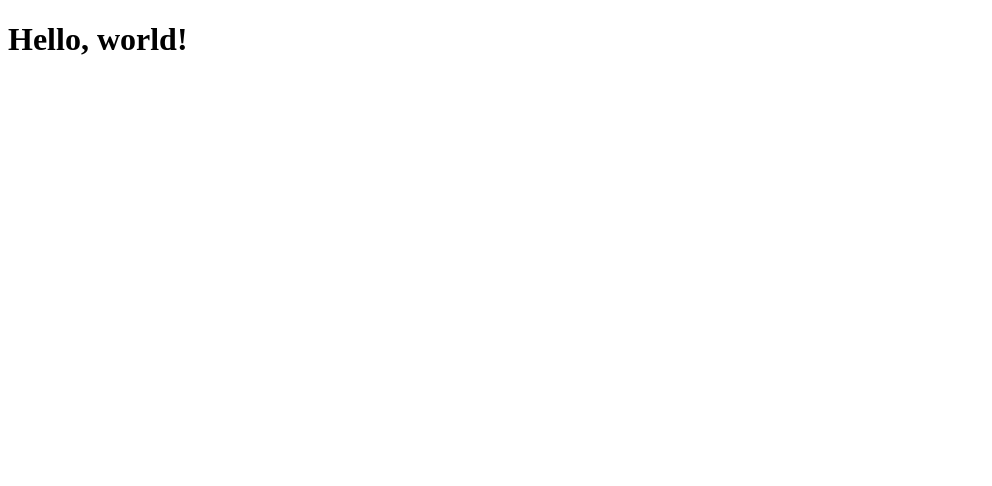
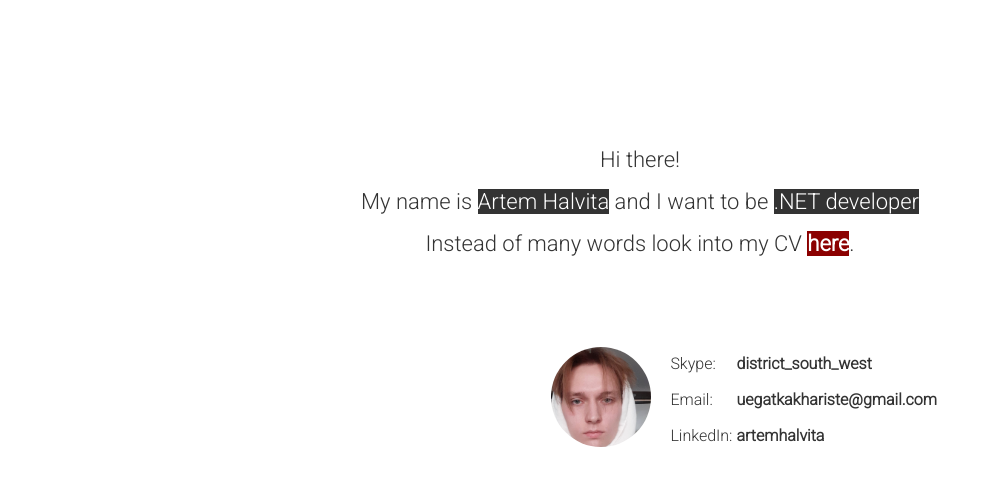
Before and after one commit to Artem-Halvita/dsafsfsgfjnfghsdf.github.io, a plain HTML site: page index.html in a window 1280 px wide. Shown: the whole page, without its empty margins (0-992 px from the left). Drawn offline with Linux system fonts and the light colour scheme.

Commit message:
Implement View for my personal github pages.

```diff
--- /dev/null
+++ b/css/style.css
@@ -0,0 +1,47 @@
+body {
+    font-family: 'Roboto', sans-serif;
+    font-size: 16px;
+    color: #333;
+}
+
+.content {
+    width: 600px;
+    margin: 0 auto;
+}
+
+.intro {
+    margin: 150px 0 90px;
+}
+
+p {
+    font-size: 22px;
+    text-align: center;
+    line-height: 20px;
+}
+
+.highlight {
+    background-color: #333;
+    color: white;
+}
+
+a {
+    text-decoration: none;
+    font-weight: bold;
+    color: #333;
+}
+
+.highlight-red {
+    background-color: darkred;
+    color: white;
+}
+
+table {
+    margin: 0;
+    float: right;
+}
+
+img {
+    width: 100px;
+    border-radius: 50%;
+    margin-right:  15px;;
+}
--- a/index.html
+++ b/index.html
@@ -3,9 +3,36 @@
 <head>
 	<meta charset="UTF-8">
 	<meta name="viewport" content="width=device-width, initial-scale=1.0">
-	<title>Main page</title>
+	<link href="https://fonts.googleapis.com/css?family=Roboto:300,300italic" rel="stylesheet" type="text/css">
+	<link rel="stylesheet" href="css/style.css">
+	<title>Artem Halvita | Curriculum Vitae</title>
 </head>
 <body>
-	<h1>Hello, world!</h1>
+	<div class="content">
+		<div class="intro">
+			<p>Hi there!</p>
+			<p>My name is <span class="highlight">Artem Halvita</span> and I want to be <span class="highlight">.NET developer</span></p>
+			<p>Instead of many words look into my CV <a class="highlight-red" href="https://docs.google.com/spreadsheets/d/19cXGEZ4mS6CXeRAIxwzDzwP5e70waFi5A2vI9bHJwHk/edit#gid=1124147403">here</a>.</p>
+		</div>
+		<table>
+			<tbody>
+				<tr>
+					<td rowspan="3">
+						<img src="img/halvita.png" alt="Artem Halvita">
+					</td>
+					<td>Skype:</td>
+					<td><a href="skype:district_south_west">district_south_west</a></td>
+				</tr>
+				<tr>
+					<td>Email:</td>
+					<td><a href="mailto:uegatkakhariste@gmail.com">uegatkakhariste@gmail.com</a></td>
+				</tr>
+				<tr>
+					<td>LinkedIn:</td>
+					<td><a href="https://www.linkedin.com/in/artem-halvita-596926202/">artemhalvita</a></td>
+				</tr>
+			</tbody>
+		</table>
+	</div>
 </body>
 </html>
```
Also changed, not shown: img/halvita.png (added).
